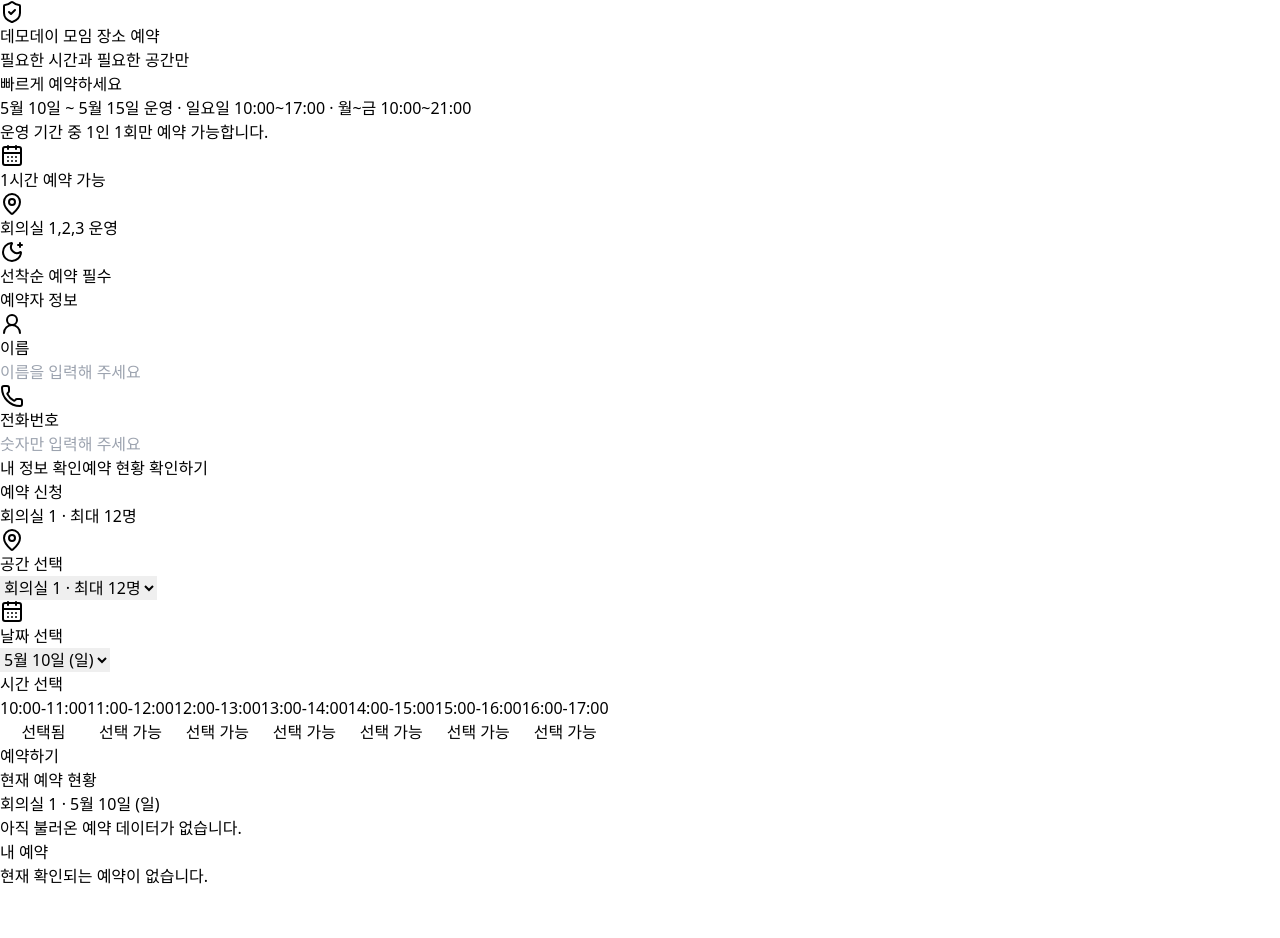
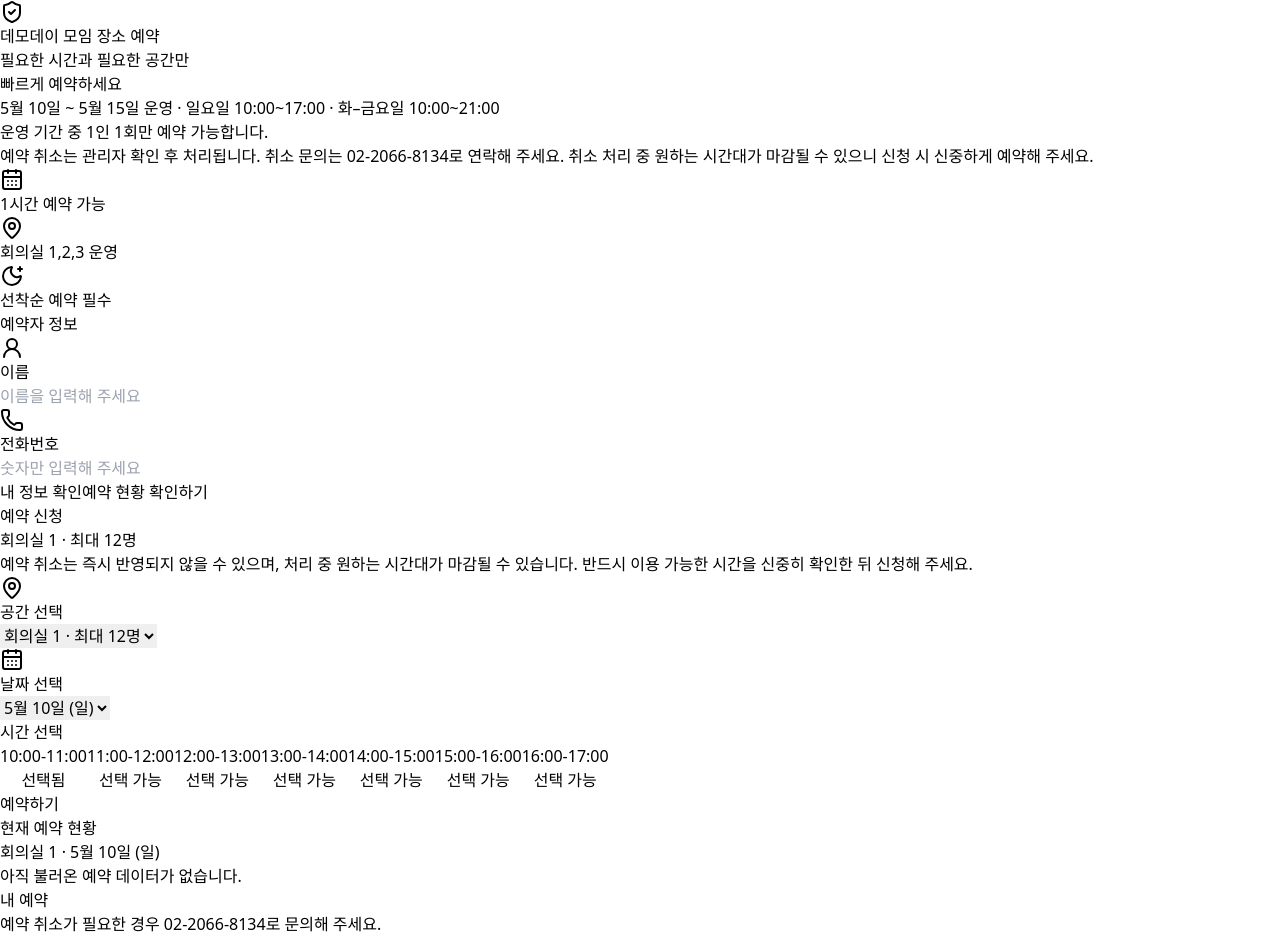
Before and after one commit to ddddei/meeting-room-reservation, a React (Vite) app: page / in a window 1280 px wide. Shown: the top 938 px of the page. Before the commit the page ends 888 px from the top, so only its background shows below. Built offline with nearby package versions, Linux system fonts and the light colour scheme.

Commit message:
예약 페이지 일정 및 관리자 취소 안내 반영

```diff
--- a/src/App.tsx
+++ b/src/App.tsx
@@ -11,19 +11,20 @@ import {
 } from "lucide-react";
 
 const API_BASE_URL =
-  "https://script.google.com/macros/s/AKfycbz1EGc5a87kiCyLGHnvY77Mf0TLjvK92unfjlY1tg9zgvMaEF6yq0WxLBWAT_M5sV8V/exec";
+  "https://script.google.com/macros/s/AKfycbwZeQdQ616tl-URvR6J6ANPqNU41J7yzcbAHTSuSIleOuke9gnCVR7HmEoWBVcHOj0T/exec";
 
-const ADMIN_PHONE = "01029733421";
+const ADMIN_PHONES = ["01029733421", "01049084901"];
+
+const CONTACT_PHONE = "02-2066-8134";
 
 const SPACES = [
   { id: "room-1", name: "회의실 1", capacity: "최대 12명", desc: "팀 회의, 교육, 모임 운영에 적합" },
   { id: "room-2", name: "회의실 2", capacity: "최대 8명", desc: "소규모 회의, 상담, 인터뷰에 적합" },
-  { id: "room-3", name: "회의실 3", capacity: "최대 8명", desc: "집중 회의, 스터디, 간단한 워크숍에 적합" },
+  { id: "room-3", name: "회의실 3", capacity: "최대 8명", desc: "소규모 회의, 스터디, 간단한 워크숍에 적합" },
 ] as const;
 
 const DATES = [
   "2026-05-10",
-  "2026-05-11",
   "2026-05-12",
   "2026-05-13",
   "2026-05-14",
@@ -116,7 +117,7 @@ export default function ReservationLandingPage() {
 
   const normalizedPhone = normalizePhone(form.phone);
   const activePhone = normalizePhone(activeUser.phone);
-  const isAdmin = activeUser.isAdmin || activePhone === ADMIN_PHONE;
+  const isAdmin = activeUser.isAdmin || ADMIN_PHONES.includes(activePhone);
   const showAdminPanel = viewMode === "admin" && isAdmin;
 
   const dateSlots = useMemo(() => getTimeSlotsForDate(form.date), [form.date]);
@@ -204,7 +205,7 @@ export default function ReservationLandingPage() {
         return;
       }
 
-      const adminFlag = Boolean(data.isAdmin) || normalizedPhone === ADMIN_PHONE;
+      const adminFlag = Boolean(data.isAdmin) || ADMIN_PHONES.includes(normalizedPhone);
       setActiveUser({
         name: form.name.trim(),
         phone: normalizedPhone,
@@ -315,15 +316,14 @@ export default function ReservationLandingPage() {
   }
 
   async function handleDelete(id: string) {
+    if (!isAdmin) {
+      setMessage(`예약 취소는 관리자에게 문의해 주세요. 문의: ${CONTACT_PHONE}`);
+      return;
+    }
+
     const target = reservations.find((item) => item.id === id);
     if (!target) {
       setMessage("예약 정보를 찾지 못했습니다.");
-      return;
-    }
-
-    const targetPhone = normalizePhone(target.phone);
-    if (!isAdmin && targetPhone !== activePhone) {
-      setMessage("본인 예약만 삭제할 수 있습니다.");
       return;
     }
 
@@ -370,10 +370,15 @@ export default function ReservationLandingPage() {
           </h1>
 
           <p className="mx-auto mt-5 max-w-2xl text-sm leading-7 text-white/70 sm:text-base">
-            5월 10일 ~ 5월 15일 운영 · 일요일 10:00~17:00 · 월~금 10:00~21:00
+            5월 10일 ~ 5월 15일 운영 · 일요일 10:00~17:00 · 화–금요일 10:00~21:00
             <br />
             운영 기간 중 1인 1회만 예약 가능합니다.
           </p>
+
+          <div className="mx-auto mt-4 max-w-2xl rounded-2xl border border-amber-300/20 bg-amber-300/10 px-4 py-3 text-sm leading-6 text-amber-100">
+            예약 취소는 관리자 확인 후 처리됩니다. 취소 문의는 {CONTACT_PHONE}로 연락해 주세요.
+            취소 처리 중 원하는 시간대가 마감될 수 있으니 신청 시 신중하게 예약해 주세요.
+          </div>
 
           <div className="mt-6 flex flex-wrap justify-center gap-3">
             <Pill icon={<CalendarDays className="h-4 w-4" />}>1시간 예약 가능</Pill>
@@ -431,6 +436,11 @@ export default function ReservationLandingPage() {
               title="예약 신청"
               subtitle={currentSpace ? `${currentSpace.name} · ${currentSpace.capacity}` : undefined}
             >
+              <div className="rounded-2xl border border-white/10 bg-white/5 px-4 py-3 text-sm leading-6 text-white/70">
+                예약 취소는 즉시 반영되지 않을 수 있으며, 처리 중 원하는 시간대가 마감될 수 있습니다.
+                반드시 이용 가능한 시간을 신중히 확인한 뒤 신청해 주세요.
+              </div>
+
               <form onSubmit={(e) => void handleSubmit(e)} className="space-y-4">
                 <div className="grid gap-4 sm:grid-cols-2">
                   <Field label="공간 선택" icon={<MapPin className="h-4 w-4" />}>
@@ -571,7 +581,6 @@ export default function ReservationLandingPage() {
                           found && isMine && !showAdminPanel ? (
                             <div className="flex flex-wrap gap-2">
                               <MiniButton onClick={() => handleEdit(found.id)}>수정</MiniButton>
-                              <MiniGhostButton onClick={() => void handleDelete(found.id)}>취소</MiniGhostButton>
                             </div>
                           ) : found && showAdminPanel ? (
                             <div className="flex flex-wrap gap-2">
@@ -588,6 +597,10 @@ export default function ReservationLandingPage() {
             </GlassCard>
 
             <GlassCard title="내 예약">
+              <div className="rounded-2xl border border-white/10 bg-white/5 px-4 py-3 text-sm leading-6 text-white/65">
+                예약 취소가 필요한 경우 {CONTACT_PHONE}로 문의해 주세요.
+              </div>
+
               {myReservations.length === 0 ? (
                 <div className="rounded-2xl border border-white/10 bg-white/5 px-4 py-5 text-sm text-white/65">
                   현재 확인되는 예약이 없습니다.
@@ -606,7 +619,6 @@ export default function ReservationLandingPage() {
                         <div className="flex flex-wrap gap-2">
                           <Tag>{item.status}</Tag>
                           <MiniButton onClick={() => handleEdit(item.id)}>수정</MiniButton>
-                          <MiniGhostButton onClick={() => void handleDelete(item.id)}>취소</MiniGhostButton>
                         </div>
                       </div>
                     </div>
@@ -923,8 +935,9 @@ const DEV_TEST_CASES = [
   normalizePhone("010-8924-7928") === "01089247928",
   maskName("박지은") === "박*은",
   formatPhone("01029733421") === "010-2973-3421",
+  formatPhone("01049084901") === "010-4908-4901",
   getTimeSlotsForDate("2026-05-10").length === 7,
-  getTimeSlotsForDate("2026-05-11").length === 11,
+  getTimeSlotsForDate("2026-05-12").length === 11,
   getSpaceName("room-2") === "회의실 2",
 ];
 
```
